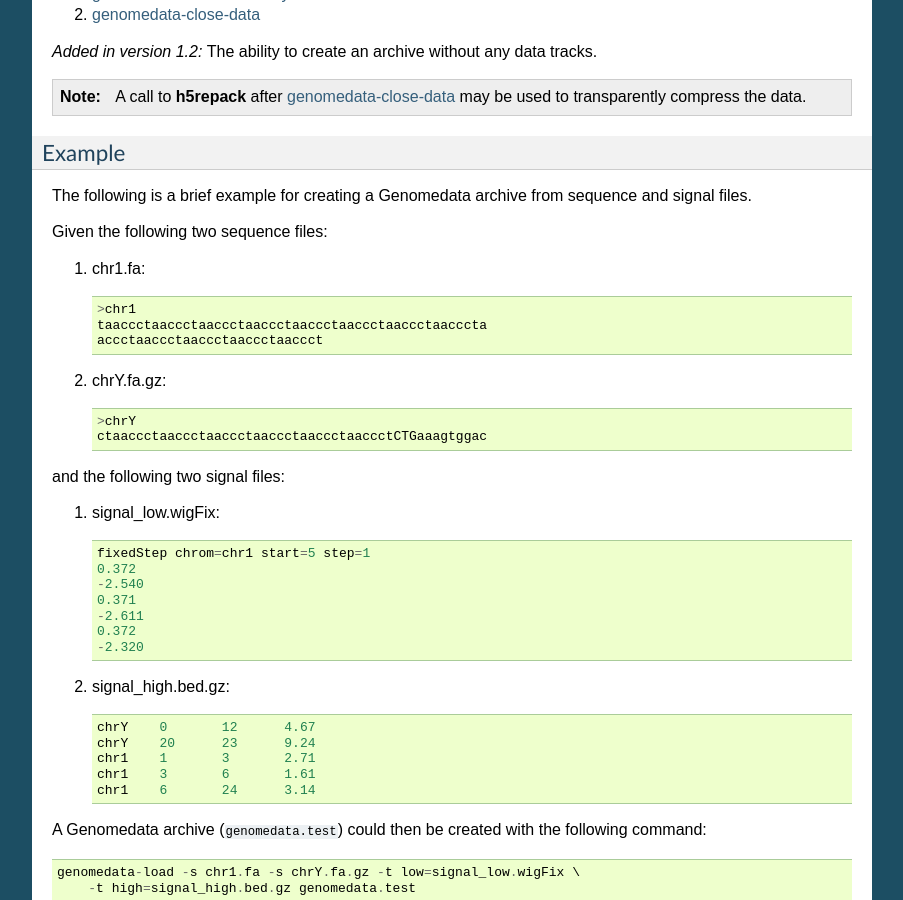
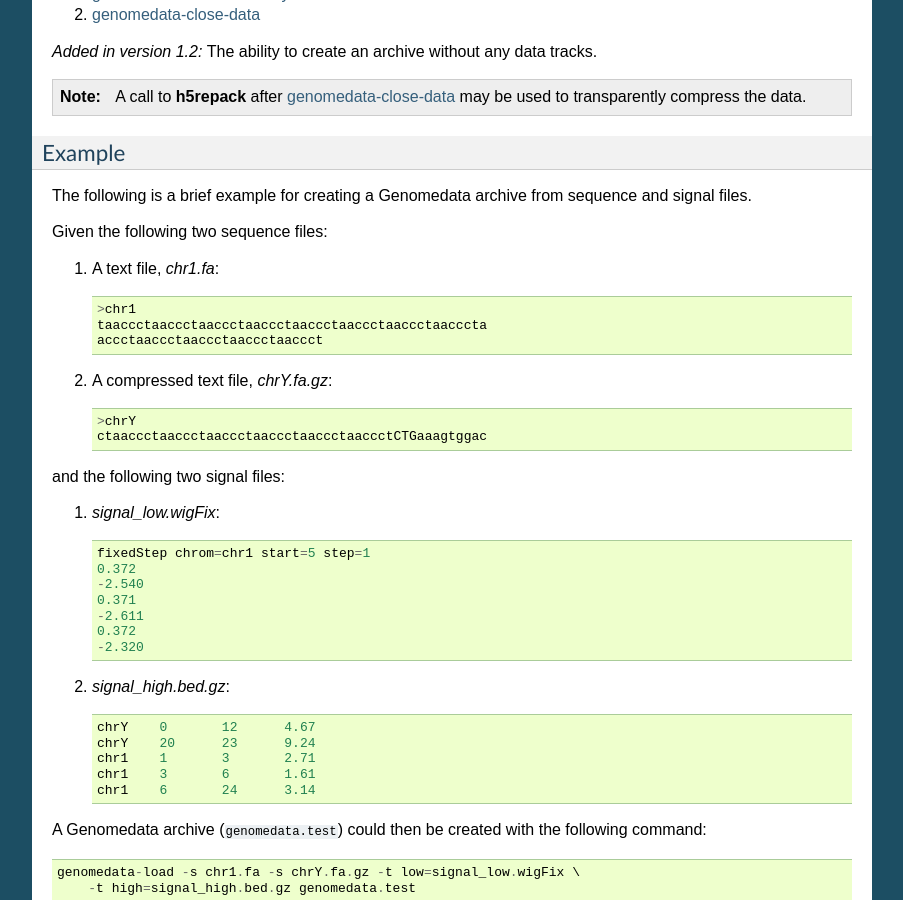
Before and after one commit to hoffmangroup/genomedata, a Sphinx documentation site: the page built from doc/genomedata.rst, in a window 1280 px wide and 900 px high, scrolled down 2638 px. Shown: the whole window, without its empty margins (198-1101 px from the left). Built offline with Sphinx 7.4.7, drawn with Linux system fonts in a browser that asks for light colours.

Commit message:
docs changes

```diff
--- a/doc/genomedata.rst
+++ b/doc/genomedata.rst
@@ -178,20 +178,20 @@ sequence and signal files.
 
 Given the following two sequence files:
 
-1. chr1.fa::
+1. A text file, `chr1.fa`::
 
      >chr1
      taaccctaaccctaaccctaaccctaaccctaaccctaaccctaacccta
      accctaaccctaaccctaaccctaaccct
 
-#. chrY.fa.gz::
+#. A compressed text file, `chrY.fa.gz`::
 
      >chrY
      ctaaccctaaccctaaccctaaccctaaccctaaccctCTGaaagtggac
 
 and the following two signal files:
 
-1. signal_low.wigFix::
+1. `signal_low.wigFix`::
 
      fixedStep chrom=chr1 start=5 step=1
      0.372
@@ -201,7 +201,7 @@ and the following two signal files:
      0.372
      -2.320
 
-#. signal_high.bed.gz::
+#. `signal_high.bed.gz`::
 
      chrY    0       12      4.67
      chrY    20      23      9.24
```
